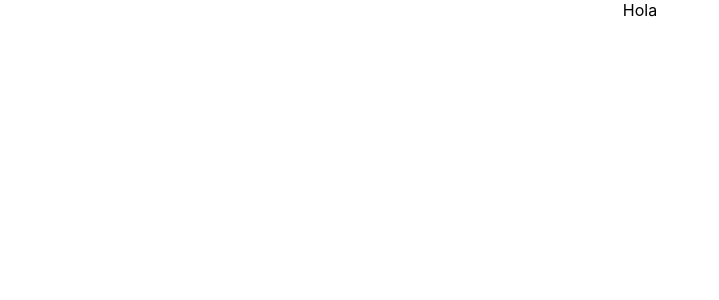
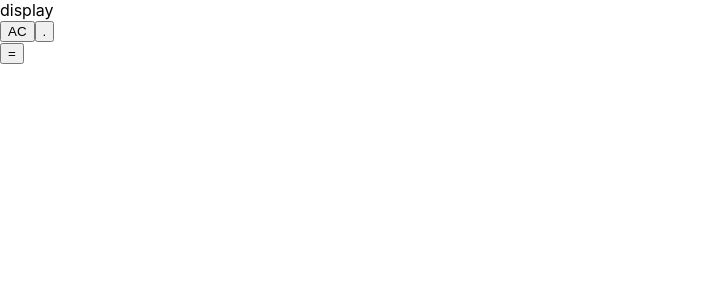
Before and after one commit to LuciaMezquida/javascript-calculator, a React (Create React App) app: page / in a window 1280 px wide. Shown: the top 300 px of the page, without its empty margins (0-719 px from the left). Built offline with nearby package versions, Linux system fonts and the light colour scheme.

Commit message:
Add jsx structure for the calculator

```diff
--- a/src/components/App.js
+++ b/src/components/App.js
@@ -2,12 +2,28 @@ import "../styleSheets/App.css";
 import React from "react";
 
 class App extends React.Component {
-  constructor(props) {
-    super(props);
-  }
+  render() {
+    return (
+      <div className="calculator">
+        <div id="display" className="display">
+          display
+        </div>
+        <div className="nums-container">
+          <button className="ac big-h" onClick={this.handleClick} id="clear">
+            AC
+          </button>
 
-  render() {
-    return <div className="App">Hola</div>;
+          <button onClick={this.handleClick} id="decimal">
+            .
+          </button>
+        </div>
+        <div className="ops-container">
+          <button className="orange" onClick={this.handleClick} id="equals">
+            =
+          </button>
+        </div>
+      </div>
+    );
   }
 }
 
```
